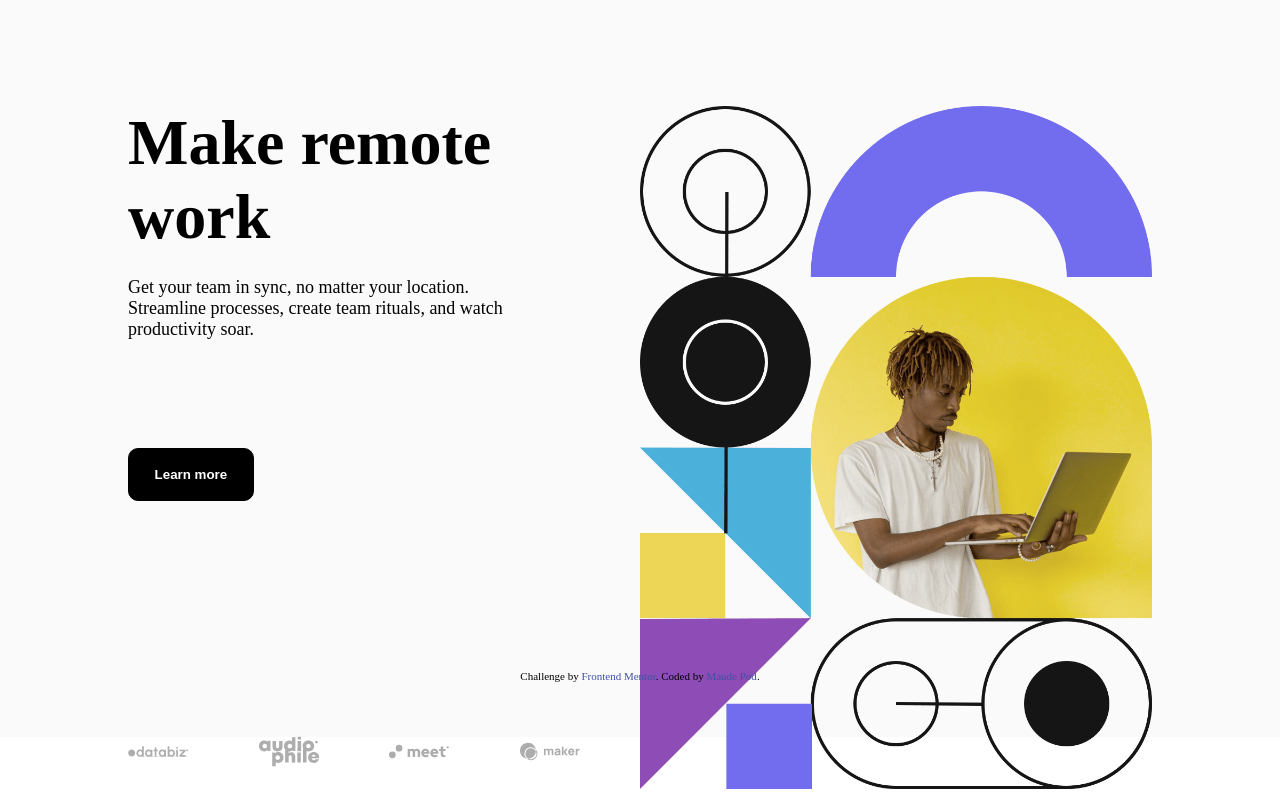
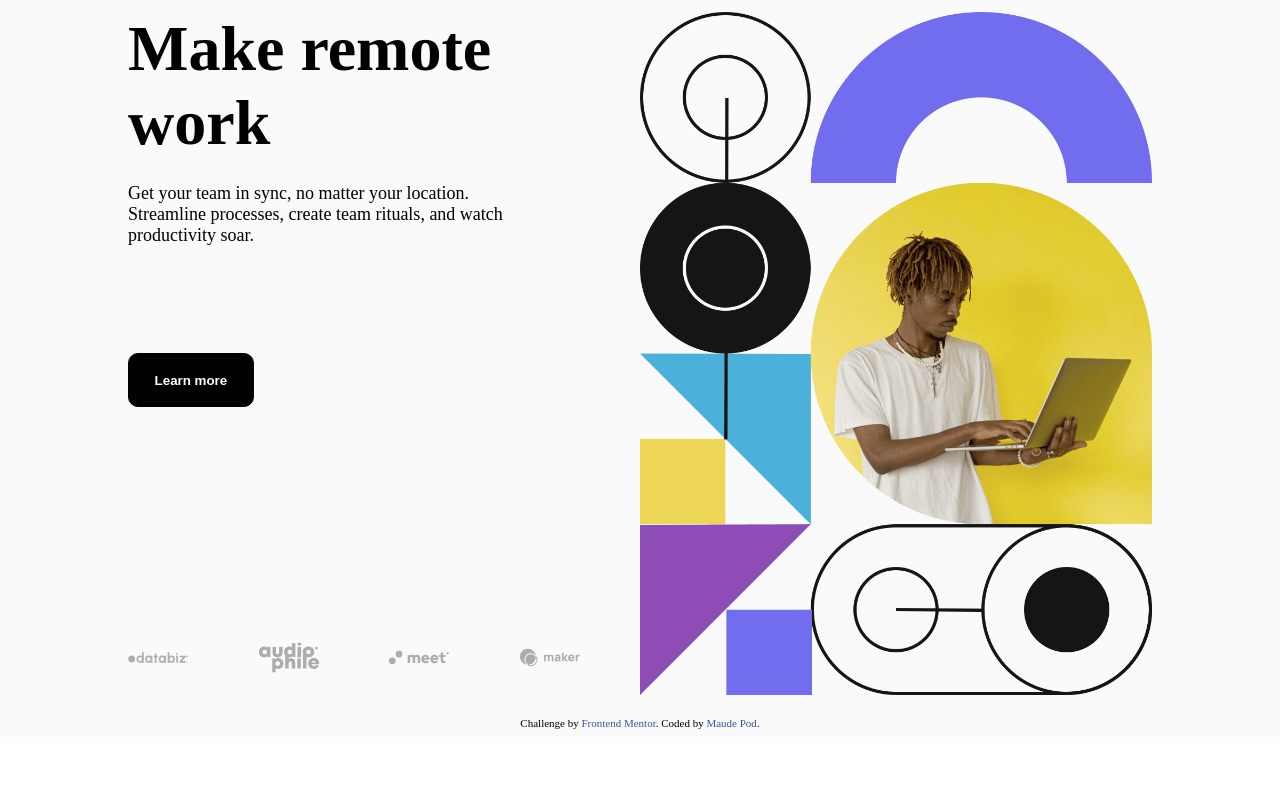
Before and after one commit to MaudePod/intro-section-with-dropdown-navigation-main-html, a plain HTML site: page index.html in a window 1280 px wide. Shown: the part 63-856 px from the top of the page. After the commit the page ends 800 px from the top, so only its background shows below. Drawn offline with Linux system fonts and the light colour scheme; a web font is replaced by a local one.

Commit message:
adjusts height of main

```diff
--- a/styles/base.css
+++ b/styles/base.css
@@ -25,7 +25,7 @@ main {
     display: grid;
     place-items: center;
     width: 80cqw;
-    height: 50cqh;
+    min-height: 50cqh;
     container: main / inline-size;
     grid-template-columns: 1fr 1fr;
     align-self: baseline;
```
